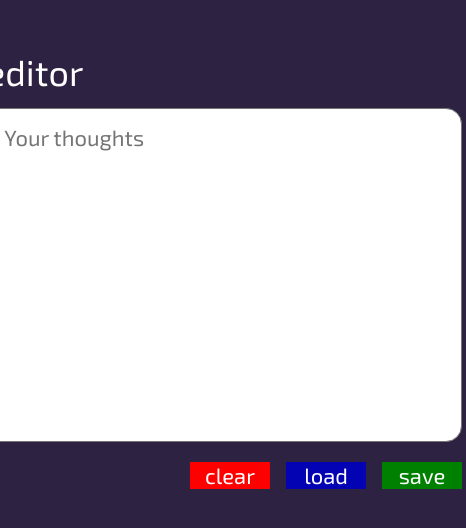
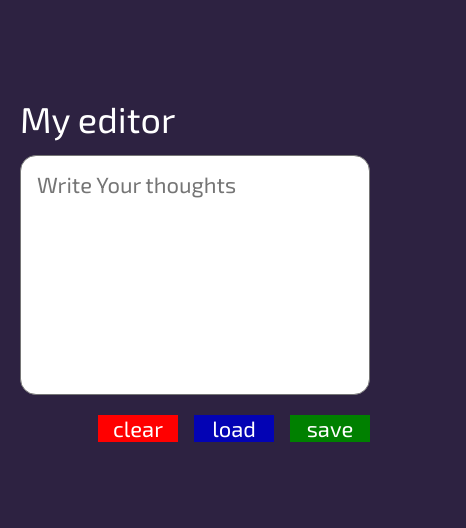
Before and after one commit to patryk-makarewicz/simple-editor, a website built with webpack: page src/pages/index.html in a window 390 px wide. Shown: the part 160-688 px from the top of the page, 466 px wide, since content can reach past the window. Built offline with nearby package versions, Linux system fonts and the light colour scheme.

Commit message:
responsive add

```diff
--- a/src/pages/index.html
+++ b/src/pages/index.html
@@ -7,7 +7,7 @@
     <link rel="icon" type="image/png" sizes="16x16" href="/favicon-16x16.png" />
   </head>
   <body>
-    <main>
+    <main class="main">
       <form class="form">
       <p>
         <label class="form__label">My editor</label>
--- a/src/scss/main.scss
+++ b/src/scss/main.scss
@@ -1,5 +1,15 @@
 @import "~normalize.css";
 @import url('https://fonts.googleapis.com/css2?family=Exo+2:wght@400;600&display=swap');
+
+html {
+  box-sizing: border-box;
+}
+
+*,
+*:before,
+*:after {
+  box-sizing: inherit;
+}
 
 body {
   background: #2D2241;
@@ -9,6 +19,12 @@ body {
   justify-content: center;
   min-height: 100vh;
   font-family: 'Exo 2', sans-serif;
+  padding: 16px;
+}
+
+.main {
+  width: 100%;
+  max-width: 500px;
 }
 
 .form {
@@ -20,8 +36,8 @@ body {
   }
   &__textarea {
     margin-top: 16px;
-    width: 500px;
-    height: 300px;
+    width: 100%;
+    min-height: 240px;
     border-radius: 16px;
     font-size: 22px;
     padding: 16px;
```
